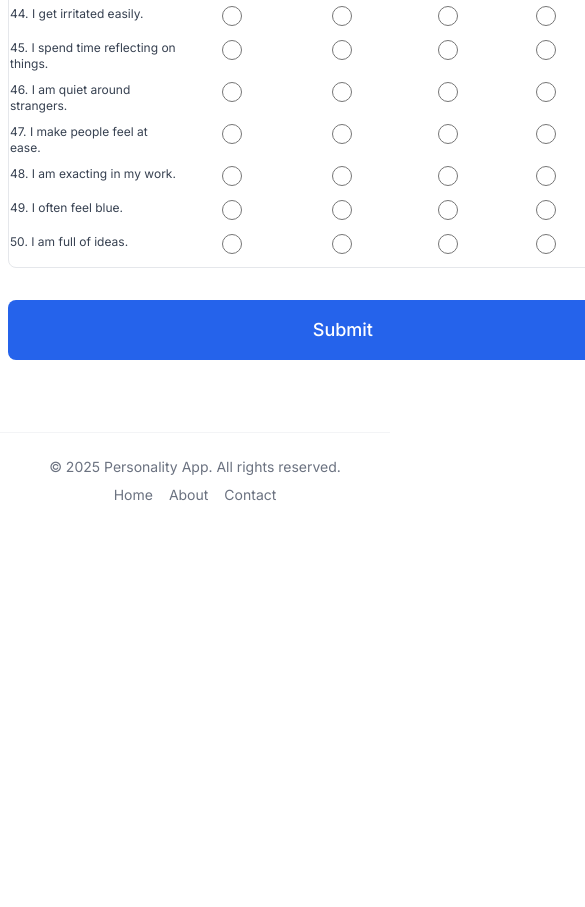
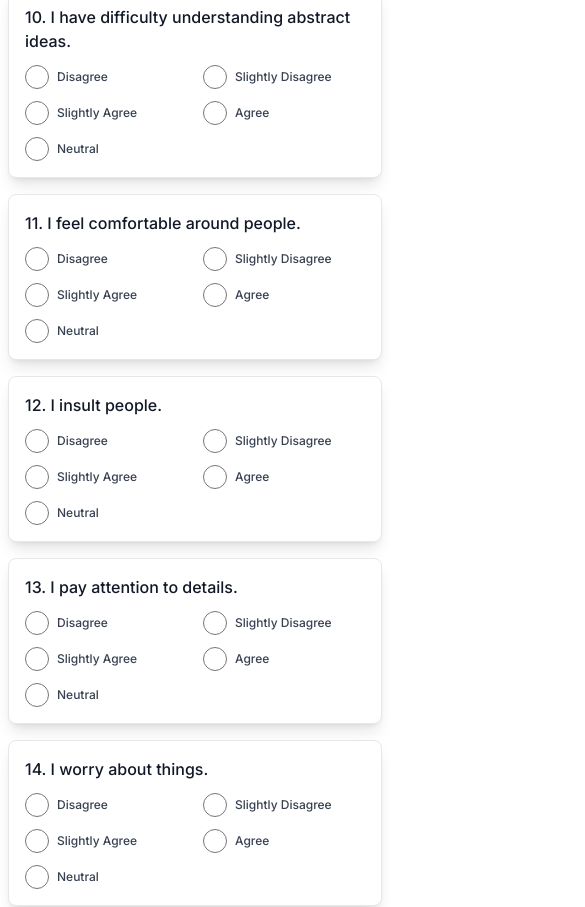
Before and after one commit to khurramsaadat/personality, a Next.js app: page /bigfive in a window 390 px wide. Shown: the part 1859-2766 px from the top of the page, 585 px wide, since content can reach past the window. Before the commit the page ends 2388 px from the top, so only its background shows below. Built offline with nearby package versions, Linux system fonts and the light colour scheme.

Commit message:
feat: implement mobile-friendly Big Five, reusable toast, random answers, and detailed results feedback

```diff
--- a/app/bigfive/page.tsx
+++ b/app/bigfive/page.tsx
@@ -1,6 +1,7 @@
 "use client";
 
 import React, { useState } from 'react';
+import Toast from '../../components/Toast';
 
 const bigFiveQuestions = [
   'I am the life of the party.',
@@ -66,12 +67,23 @@ const scale = [
 export default function BigFivePage() {
   const [answers, setAnswers] = useState(Array(bigFiveQuestions.length).fill(null));
   const [submitted, setSubmitted] = useState(false);
+  const [showToast, setShowToast] = useState(false);
 
-  const handleChange = (qIdx: number, value: number) => {
+  const handleChange = (qIdx: number, value: string) => {
     const newAnswers = [...answers];
     newAnswers[qIdx] = value;
     setAnswers(newAnswers);
   };
+
+  const handleRandomAnswers = () => {
+    if (window.confirm('This will overwrite all your current answers with random selections. Continue?')) {
+      const randomAnswers = bigFiveQuestions.map(() => String(Math.floor(Math.random() * 5) + 1));
+      setAnswers(randomAnswers);
+      setShowToast(true);
+    }
+  };
+
+  const handleToastClose = () => setShowToast(false);
 
   const handleSubmit = (e: React.FormEvent) => {
     e.preventDefault();
@@ -86,8 +98,65 @@ export default function BigFivePage() {
         In the table below, for each statement 1–50, mark how much you agree with on the scale 1–5.
       </p>
       <form onSubmit={handleSubmit}>
-        <div className="overflow-x-auto rounded-lg border border-gray-200 bg-white">
-          <table className="min-w-full border-separate border-spacing-y-2 text-xs sm:text-sm md:text-base">
+        {/* Mobile layout: cards */}
+        <div className="flex flex-col gap-4 sm:hidden">
+          {bigFiveQuestions.map((q, i) => (
+            <div key={i} className="card border border-gray-200 rounded-lg p-4 bg-white">
+              <div className="mb-3 text-gray-900 font-medium text-base">{i + 1}. {q}</div>
+              <div className="flex flex-col gap-2">
+                <div className="flex gap-4 justify-between">
+                  {[0, 1].map(idx => (
+                    <label key={scale[idx].value} className="flex items-center gap-2 flex-1">
+                      <input
+                        type="radio"
+                        name={`q${i}`}
+                        value={String(scale[idx].value)}
+                        checked={answers[i] === String(scale[idx].value)}
+                        onChange={() => handleChange(i, String(scale[idx].value))}
+                        className="accent-primary-600 w-6 h-6 cursor-pointer"
+                        required={i === 0}
+                      />
+                      <span className="text-xs font-medium text-gray-700">{scale[idx].label}</span>
+                    </label>
+                  ))}
+                </div>
+                <div className="flex gap-4 justify-between mt-1">
+                  {[3, 4].map(idx => (
+                    <label key={scale[idx].value} className="flex items-center gap-2 flex-1">
+                      <input
+                        type="radio"
+                        name={`q${i}`}
+                        value={String(scale[idx].value)}
+                        checked={answers[i] === String(scale[idx].value)}
+                        onChange={() => handleChange(i, String(scale[idx].value))}
+                        className="accent-primary-600 w-6 h-6 cursor-pointer"
+                        required={i === 0}
+                      />
+                      <span className="text-xs font-medium text-gray-700">{scale[idx].label}</span>
+                    </label>
+                  ))}
+                </div>
+                <div className="flex gap-4 justify-start mt-1">
+                  <label key={scale[2].value} className="flex items-center gap-2 flex-1">
+                    <input
+                      type="radio"
+                      name={`q${i}`}
+                      value={String(scale[2].value)}
+                      checked={answers[i] === String(scale[2].value)}
+                      onChange={() => handleChange(i, String(scale[2].value))}
+                      className="accent-primary-600 w-6 h-6 cursor-pointer"
+                      required={i === 0}
+                    />
+                    <span className="text-xs font-medium text-gray-700">{scale[2].label}</span>
+                  </label>
+                </div>
+              </div>
+            </div>
+          ))}
+        </div>
+        {/* Desktop layout: table */}
+        <div className="hidden sm:block overflow-x-auto rounded-lg border border-gray-200 bg-white">
+          <table className="min-w-full border-separate border-spacing-y-6 text-sm md:text-base">
             <thead>
               <tr>
                 <th className="text-left font-medium whitespace-nowrap px-2 py-2">&nbsp;</th>
@@ -101,15 +170,15 @@ export default function BigFivePage() {
             <tbody>
               {bigFiveQuestions.map((q, i) => (
                 <tr key={i} className="align-top">
-                  <td className="pr-2 text-gray-700 text-xs sm:text-sm w-1/2 min-w-[180px] whitespace-pre-line">{i + 1}. {q}</td>
+                  <td className="pr-2 text-gray-700 text-sm w-1/2 min-w-[180px] whitespace-pre-line">{i + 1}. {q}</td>
                   {scale.map((s) => (
                     <td key={s.value} className="text-center">
                       <input
                         type="radio"
                         name={`q${i}`}
-                        value={s.value}
-                        checked={answers[i] === s.value}
-                        onChange={() => handleChange(i, s.value)}
+                        value={String(s.value)}
+                        checked={answers[i] === String(s.value)}
+                        onChange={() => handleChange(i, String(s.value))}
                         className="accent-primary-600 w-5 h-5 sm:w-6 sm:h-6 cursor-pointer"
                         required={i === 0}
                       />
@@ -123,9 +192,20 @@ export default function BigFivePage() {
         {submitted && answers.includes(null) && (
           <div className="text-red-600 mt-4 text-center">Please answer all questions before submitting.</div>
         )}
+        {/* Inline Toast above Random Answers button */}
+        <div className="w-full flex justify-center mb-2">
+          <Toast message="Random answers generated!" show={showToast} onClose={handleToastClose} />
+        </div>
+        <button
+          type="button"
+          onClick={handleRandomAnswers}
+          className="btn-secondary mb-4 w-full sm:w-auto px-8 py-3 text-lg"
+        >
+          Random Answers
+        </button>
         <button
           type="submit"
-          className="btn-primary mt-8 w-full sm:w-auto px-8 py-4 text-lg text-center"
+          className="btn-primary mt-4 w-full sm:w-auto px-8 py-4 text-lg text-center"
           disabled={answers.includes(null)}
         >
           Submit
--- a/app/cognitive-reflection/page.tsx
+++ b/app/cognitive-reflection/page.tsx
@@ -1,6 +1,7 @@
 "use client";
 import React, { useState } from 'react';
 import { useRouter } from 'next/navigation';
+import Toast from '../../components/Toast';
 
 const questions = [
   {
@@ -21,6 +22,7 @@ export default function CognitiveReflectionPage() {
   const [answers, setAnswers] = useState(Array(questions.length).fill(null));
   const [submitted, setSubmitted] = useState(false);
   const [current, setCurrent] = useState(0);
+  const [showToast, setShowToast] = useState(false);
   const router = useRouter();
 
   const handleChange = (value: string) => {
@@ -28,6 +30,16 @@ export default function CognitiveReflectionPage() {
     newAnswers[current] = value;
     setAnswers(newAnswers);
   };
+
+  const handleRandomAnswers = () => {
+    if (window.confirm('This will overwrite all your current answers with random selections. Continue?')) {
+      const randomAnswers = questions.map(q => q.options[Math.floor(Math.random() * q.options.length)]);
+      setAnswers(randomAnswers);
+      setShowToast(true);
+    }
+  };
+
+  const handleToastClose = () => setShowToast(false);
 
   const handleNext = () => {
     if (answers[current] === null) {
@@ -77,6 +89,9 @@ export default function CognitiveReflectionPage() {
             ))}
           </div>
         </div>
+        <div className="w-full flex justify-center mb-2">
+          <Toast message="Random answers generated!" show={showToast} onClose={handleToastClose} />
+        </div>
         <div className="flex justify-between mt-8">
           <button
             type="button"
@@ -93,6 +108,13 @@ export default function CognitiveReflectionPage() {
             {current === questions.length - 1 ? '→' : '→'}
           </button>
         </div>
+        <button
+          type="button"
+          onClick={handleRandomAnswers}
+          className="btn-secondary mb-4 w-full sm:w-auto px-8 py-3 text-lg mt-4"
+        >
+          Random Answers
+        </button>
       </form>
     </div>
   );
--- /dev/null
+++ b/components/Toast.tsx
@@ -0,0 +1,41 @@
+"use client";
+import React, { useEffect, useRef } from "react";
+
+interface ToastProps {
+  message: string;
+  show: boolean;
+  onClose: () => void;
+}
+
+const Toast: React.FC<ToastProps> = ({ message, show, onClose }) => {
+  const timerRef = useRef<NodeJS.Timeout | null>(null);
+
+  useEffect(() => {
+    if (show) {
+      timerRef.current = setTimeout(() => {
+        onClose();
+      }, 3000);
+      return () => timerRef.current && clearTimeout(timerRef.current);
+    }
+  }, [show, onClose]);
+
+  return (
+    <div
+      className={`transition-all duration-500 ease-in-out transform ${show ? 'opacity-100 scale-100' : 'opacity-0 scale-95 pointer-events-none'} bg-primary-600 text-white px-6 py-3 rounded-lg shadow-lg flex items-center gap-2`}
+      role="status"
+      aria-live="polite"
+      style={{ minWidth: 220, maxWidth: 320 }}
+    >
+      <span className="font-medium">{message}</span>
+      <button
+        onClick={onClose}
+        className="ml-4 text-white hover:text-gray-200 focus:outline-none"
+        aria-label="Close notification"
+      >
+        &times;
+      </button>
+    </div>
+  );
+};
+
+export default Toast;
```
Also changed, not shown: app/empathy/page.tsx (+24 -1 lines), app/news-judgment/page.tsx (+24 -1 lines), 1 other file (tests, documents, lock files or other folders).
